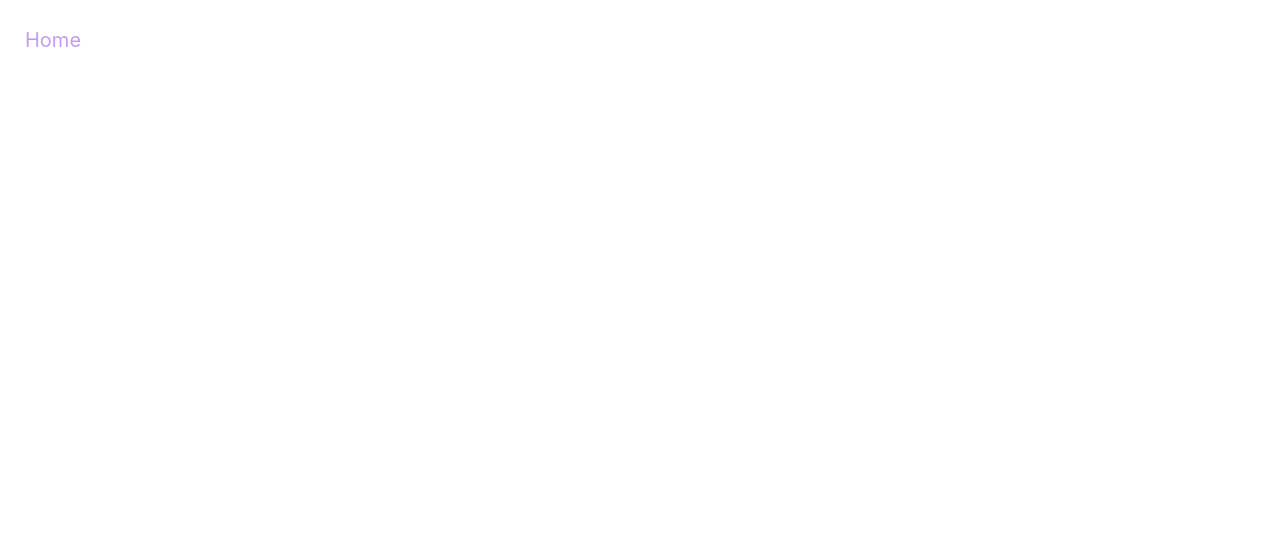
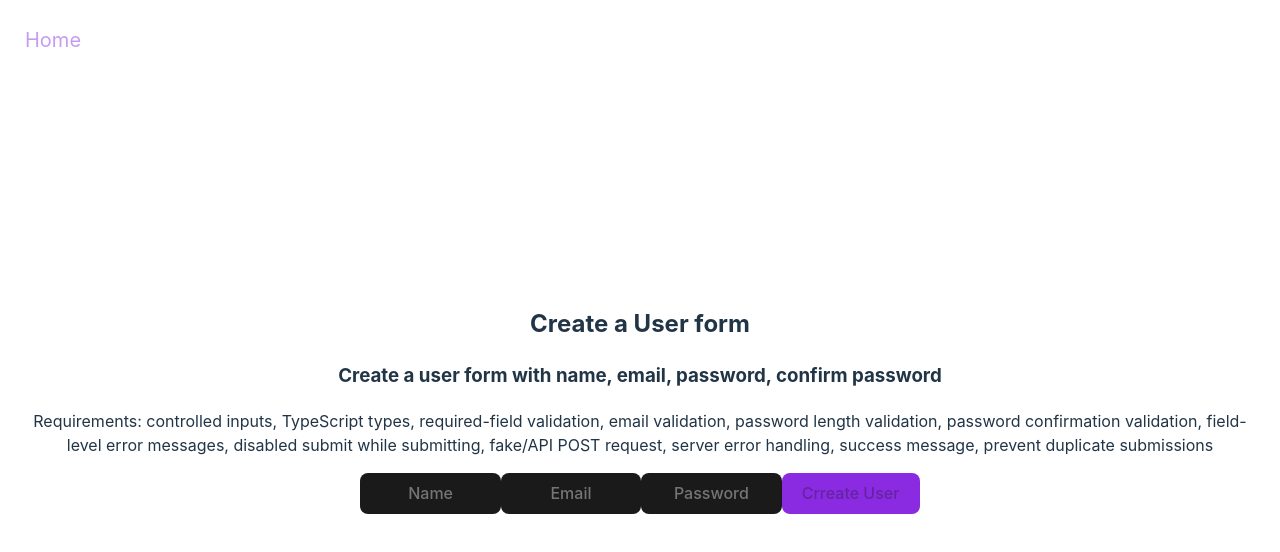
Before and after one commit to amy-calleja/challenges, a React (Vite) app: page /challenge11 in a window 1280 px wide. Before the commit this address had no page. Shown: the top 552 px of the page. Built offline with nearby package versions, Linux system fonts and the light colour scheme.

Commit message:
add ChallengeEleven component and update Home page with Create User Form entry

```diff
--- a/src/App.jsx
+++ b/src/App.jsx
@@ -12,6 +12,7 @@ import ChallengeSeven from './pages/ChallengeSeven';
 import ChallengeEight from './pages/ChallengeEight';
 import ChallengeNine from './pages/ChallengeNine';
 import ChallengeTen from './pages/ChallengeTen';
+import ChallengeEleven from './pages/ChallengeEleven';
 
 const App = () => {
   return (
@@ -39,6 +40,7 @@ const MainContent = () => {
         <Route path='/challenge8' element={<ChallengeEight />} />
         <Route path='/challenge9' element={<ChallengeNine />} />
         <Route path='/challenge10' element={<ChallengeTen />} />
+        <Route path='/challenge11' element={<ChallengeEleven />} />
       </Routes>
       {!isHome && <Topbar />}
     </main>
--- /dev/null
+++ b/src/pages/ChallengeEleven.tsx
@@ -0,0 +1,89 @@
+import React, { useState } from 'react';
+
+export default function ChallengeEleven() {
+  const [name, setName] = useState('');
+  const [email, setEmail] = useState('');
+  const [password, setPassword] = useState('');
+  const [isSubmitting, setIsSubmitting] = useState(false);
+  const [error, setError] = useState<string | null>(null);
+  const [success, setSuccess] = useState(false);
+
+  const validateFields =
+    name && email.includes('@') && password.length > 8 ? true : false;
+
+    const resetFields = () => {
+        setError(null)
+        setSuccess(false)
+        setName('')
+        setEmail('')
+        setPassword('')
+}
+
+  const addUser = () => {
+    fetch('https://jsonplaceholder.typicode.com/users', {
+      method: 'POST',
+      headers: {
+        'Content-Type': 'application/json',
+      },
+      body: JSON.stringify({
+        name: name,
+        email: email,
+        password: password,
+      }),
+    })
+      .then((response) => response.json)
+      .then(() => setSuccess(true))
+      .catch(() => setError('Problem submitting user, please try again'))
+      .finally(() => setIsSubmitting(false));
+  };
+
+  const handleCreateUser = (e) => {
+    e.preventDefault();
+    if (validateFields) {
+      setIsSubmitting(true);
+        addUser();
+        resetFields()
+    }
+  };
+
+  return (
+    <div>
+      <h2>Create a User form</h2>
+      <h3>Create a user form with name, email, password, confirm password</h3>
+      <p>
+        Requirements: controlled inputs, TypeScript types, required-field
+        validation, email validation, password length validation, password
+        confirmation validation, field-level error messages, disabled submit
+        while submitting, fake/API POST request, server error handling, success
+        message, prevent duplicate submissions
+      </p>
+      <form onSubmit={handleCreateUser}>
+        <input
+          type='text'
+          value={name}
+          placeholder='Name'
+          onChange={(e) => setName(e.target.value)}
+        />
+        <input
+          type='text'
+          value={email}
+          placeholder='Email'
+          onChange={(e) => setEmail(e.target.value)}
+        />
+        <input
+          type='password'
+          value={password}
+          placeholder='Password'
+          onChange={(e) => setPassword(e.target.value)}
+        />
+        <button type='submit' disabled={!validateFields}>
+          Crreate User
+        </button>
+      </form>
+      {success && !isSubmitting && !name && <p>Successfully created a new user!</p>}
+      {error && !isSubmitting && <p>{error}</p>}
+          {isSubmitting && validateFields && <p>Submitting new user request... </p>}
+          {!validateFields && name && email && password && <p>Please validate all fields</p>}
+    </div>
+  );
+}
--- a/src/pages/Home.jsx
+++ b/src/pages/Home.jsx
@@ -43,6 +43,10 @@ export default function Home() {
       key: 10,
       title: 'TypeScript Search',
     },
+    {
+      key: 11,
+      title: 'Create User Form',
+    },
   ];
 
   return (
```
